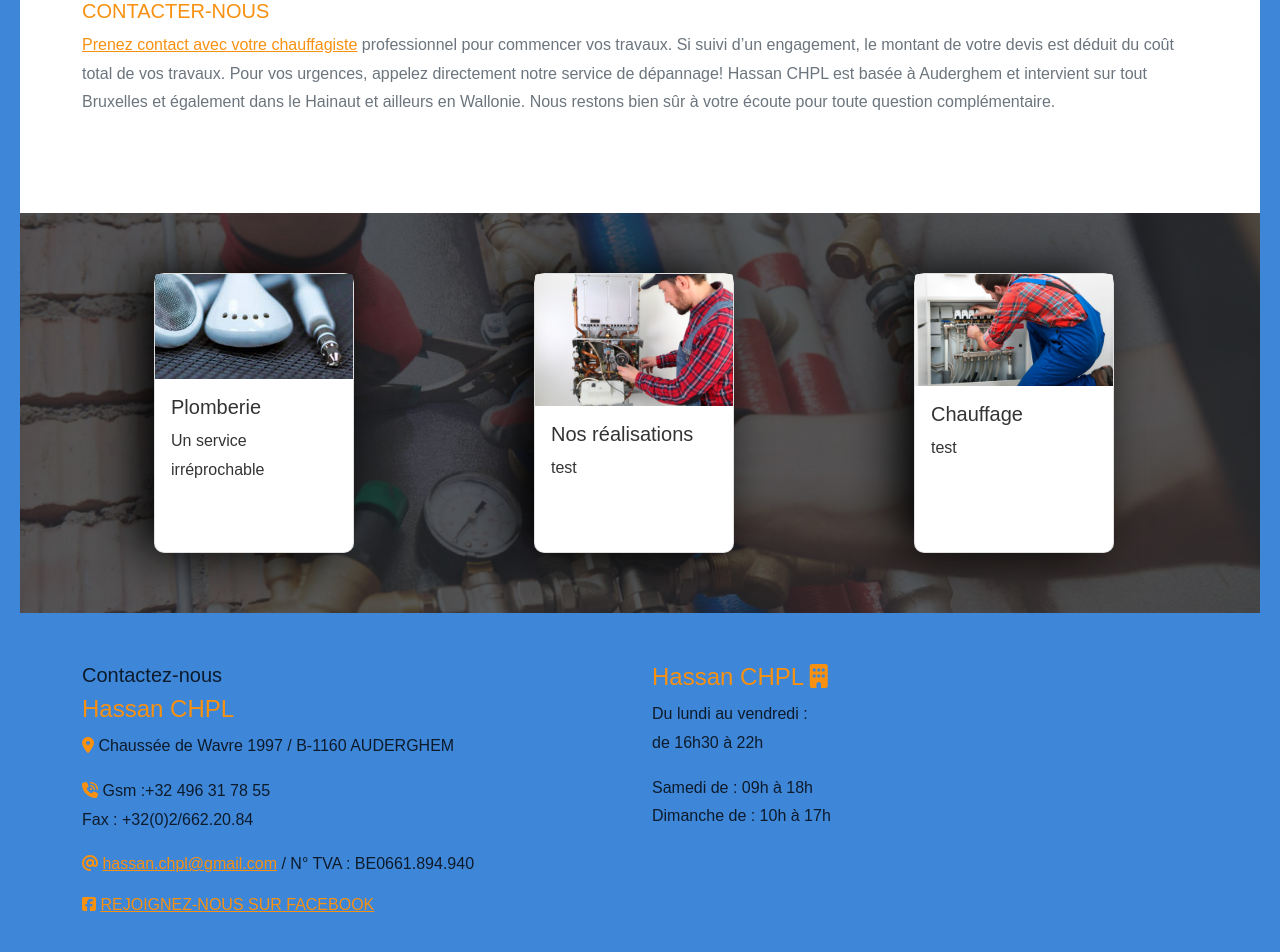
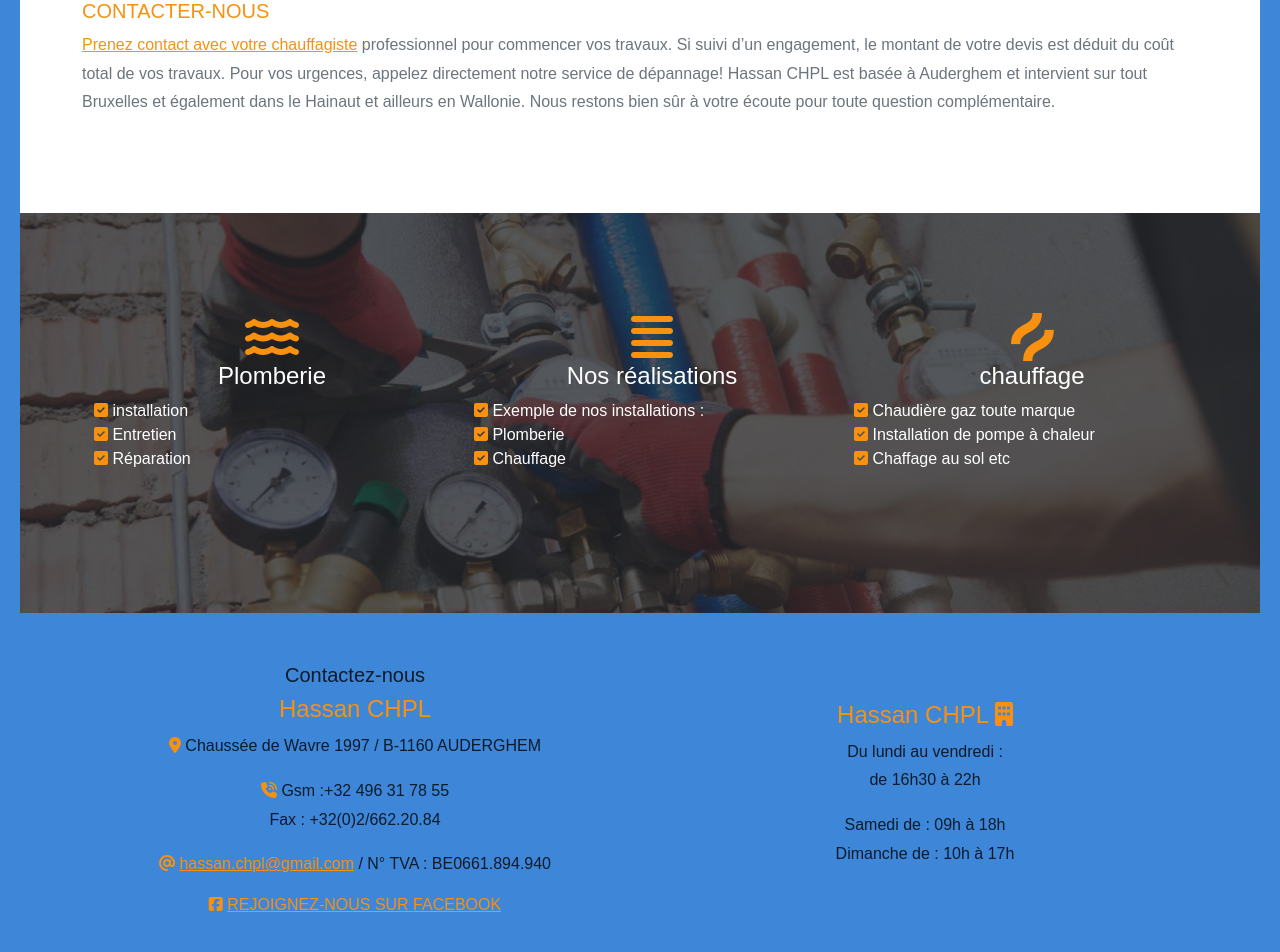
Before and after one commit to ismael-shepherd/Chauffage-site, a PHP site: page /index.php in a window 1280 px wide. Shown: the part 1404-2356 px from the top of the page. Run offline with PHP 8.4, Linux system fonts and the light colour scheme; some libraries are stand-ins or nearby versions.

Commit message:
Ajout de petit card dansd la page principal

```diff
--- a/public/index.php
+++ b/public/index.php
@@ -59,96 +59,59 @@ require '../partials/header.php';
 
 	<!--CSS-->
 		<style>
-				.card {
-			display: flex;
-			height: 280px;
-			width: 200px;
-			background-color: white;
-			border-radius: 10px;
-			box-shadow: -1rem 0 3rem #000;
-		/*   margin-left: -50px; */
-			transition: 0.4s ease-out;
-			position: relative;
-			top: 60px;
-		    left: 60px;
+			.card-pres {
+				color: white;
+				padding-top: 100px;
+			}
 
+			.row {
+				align-items: center;
+				text-align: center;
 			}
+
+			.center {
+				text-align: justify;
+			}
+
 		</style>
 	<!--CSS-->
 
-
+<section class="card-pres">
 	<div class="container">
-
-  <div class="jumbotron">
-
-  </div>
-
-  <div class="row js-slick-carousel">
-
-      <div class="col">
-        <div class="card">
-		<a href="../public/plomberie.php"><img class="aspect-16to9 card-img-top" src="../images/pic02.jpg" alt="" /></a>
-
-          <div class="card-body p-16to9">
-
-            <div class="card-body-content">
-              <h5 class="card-title">Plomberie</h5>
-              <p class="card-text">
-                 Un service irréprochable
-              </p>
-            </div>
-
-          </div>
-
+  <div class="row">
+    <div class="col-sm">
+	<i class="fas fa-water fa-3x"></i>
+      <h4>Plomberie</h4>
+	  <div class="center">
+	  <i class="fas fa-check-square"></i> installation<br>
+	  <i class="fas fa-check-square"></i> Entretien<br>
+	  <i class="fas fa-check-square"></i> Réparation
 	  </div>
     </div>
-
-    <div class="col">
-      <div class="card">
-	  <a href="../public/realisation.php"><img class="aspect-16to9 card-img-top" src="../images/chauffagiste.jpg" alt="" /></a>
-          <div class="card-body p-16to9">
-
-            <div class="card-body-content">
-              <h5 class="card-title">Nos réalisations</h5>
-              <p class="card-text">
-                  test
-              </p>
+    <div class="col-sm">
+	<i class="fas fa-align-justify fa-3x"></i>
+      <h4>Nos réalisations</h4>
+	  <div class="center">
+	  <i class="fas fa-check-square"></i> Exemple de nos installations :<br>
+	  <i class="fas fa-check-square"></i> Plomberie<br>
+	  <i class="fas fa-check-square"></i> Chauffage
 	  </div>
-
+    </div>
+    <div class="col-sm">
+	<div class="icone">
+	   <i class="fab fa-hotjar fa-3x"></i>
+	</div>
+      <h4>chauffage</h4>
+	  <div class="center">
+	  <i class="fas fa-check-square"></i> Chaudière gaz toute marque<br>
+	  <i class="fas fa-check-square"></i> Installation de pompe à chaleur<br>
+	  <i class="fas fa-check-square"></i> Chaffage au sol etc
 	  </div>
     </div>
   </div>
+</div>
+</section>
 
-    <div class="col">
-      <div class="card">
-	  <a href="../public/chauffage.php"><img class="aspect-16to9 card-img-top" src="../images/chauffagiste-min.jpg" alt="" /></a>
-
-        <div class="card-body p-16to9">
-
-          <div class="card-body-content">
-            <h5 class="card-title">Chauffage</h5>
-            <p class="card-text">
-                test
-            </p>
-          </div>
-
-        </div>
-      </div>
-    </div>
-
-
-
-
-
-
-
-  </div> <!-- row -->
-
-
-  <div class="jumbotron mt-4">
-  </div>
-
-</div> <!-- container -->
 
 
   </div>
```
Lines whose indentation alone changed are shown as unchanged.
